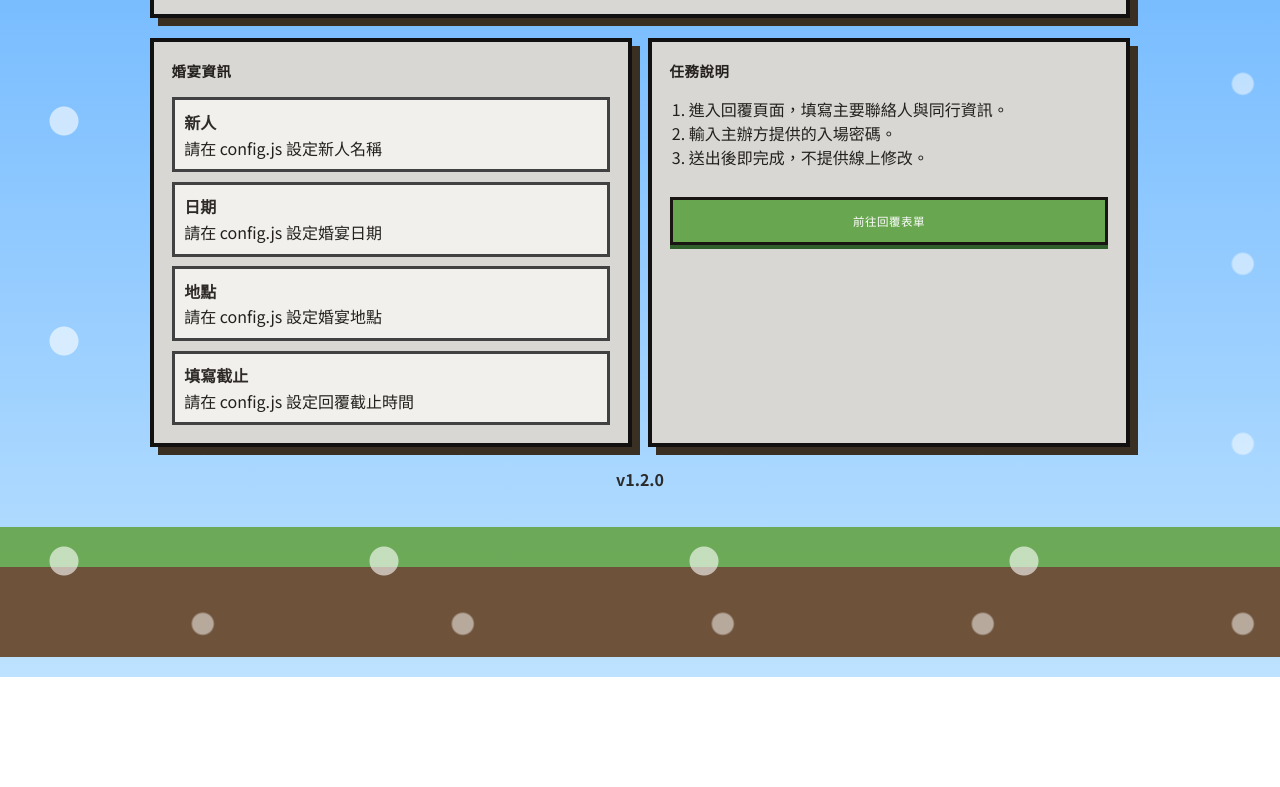
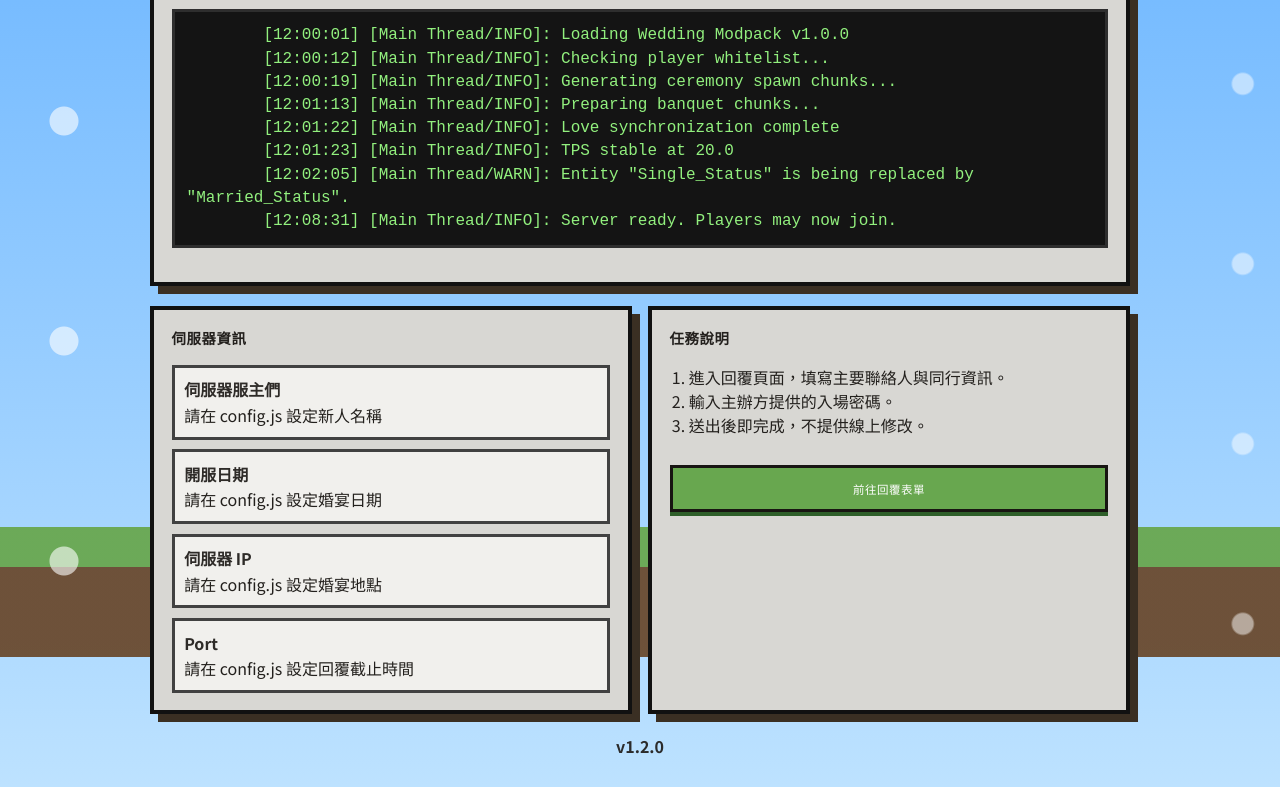
Before and after one commit to yukino0113/yukino0113.github.io, a website with bundled scripts: page index.html in a window 1280 px wide. Shown: the part 143-930 px from the top of the page. Before the commit the page ends 820 px from the top, so only its background shows below. Built offline with nearby package versions, Linux system fonts and the light colour scheme; files whose address does not match are found by name.

Commit message:
feat: update wedding server info and add console log display

```diff
--- a/assets/css/styles.css
+++ b/assets/css/styles.css
@@ -92,6 +92,17 @@ legend {
 .subtitle {
   margin: 0;
   color: #4e463f;
+}
+
+.console-log {
+  margin-top: 0.8rem;
+  padding: 0.75rem;
+  border: 3px solid #2e2e2e;
+  background: #141414;
+  color: #92f07e;
+  font-family: "Courier New", monospace;
+  white-space: pre-wrap;
+  line-height: 1.45;
 }
 
 h2 {
--- a/index.html
+++ b/index.html
@@ -20,28 +20,37 @@
     <div class="sky"></div>
     <header class="site-header pixel-card">
       <p class="eyebrow">Wedding Quest</p>
-      <h1>歡迎參加我們的婚宴</h1>
+      <h1>⛏《禮智 與 恩慈 婚禮伺服器》白名單申請</h1>
       <p class="subtitle">請協助填寫表單，讓我們把每一桌都安排得剛剛好。</p>
+      <pre class="console-log">
+        [12:00:01] [Main Thread/INFO]: Loading Wedding Modpack v1.0.0
+        [12:00:12] [Main Thread/INFO]: Checking player whitelist...
+        [12:00:19] [Main Thread/INFO]: Generating ceremony spawn chunks...
+        [12:01:13] [Main Thread/INFO]: Preparing banquet chunks...
+        [12:01:22] [Main Thread/INFO]: Love synchronization complete
+        [12:01:23] [Main Thread/INFO]: TPS stable at 20.0
+        [12:02:05] [Main Thread/WARN]: Entity "Single_Status" is being replaced by "Married_Status".
+        [12:08:31] [Main Thread/INFO]: Server ready. Players may now join.</pre>
     </header>
 
     <main class="home-layout">
       <section class="pixel-card info-card">
-        <h2>婚宴資訊</h2>
+        <h2>伺服器資訊</h2>
         <dl class="event-meta" id="event-meta">
           <div>
-            <dt>新人</dt>
+            <dt>伺服器服主們</dt>
             <dd id="event-couple">請在 config.js 設定</dd>
           </div>
           <div>
-            <dt>日期</dt>
+            <dt>開服日期</dt>
             <dd id="event-date">請在 config.js 設定</dd>
           </div>
           <div>
-            <dt>地點</dt>
+            <dt>伺服器 IP</dt>
             <dd id="event-venue">請在 config.js 設定</dd>
           </div>
           <div>
-            <dt>填寫截止</dt>
+            <dt>Port</dt>
             <dd id="event-deadline">請在 config.js 設定</dd>
           </div>
         </dl>
```
